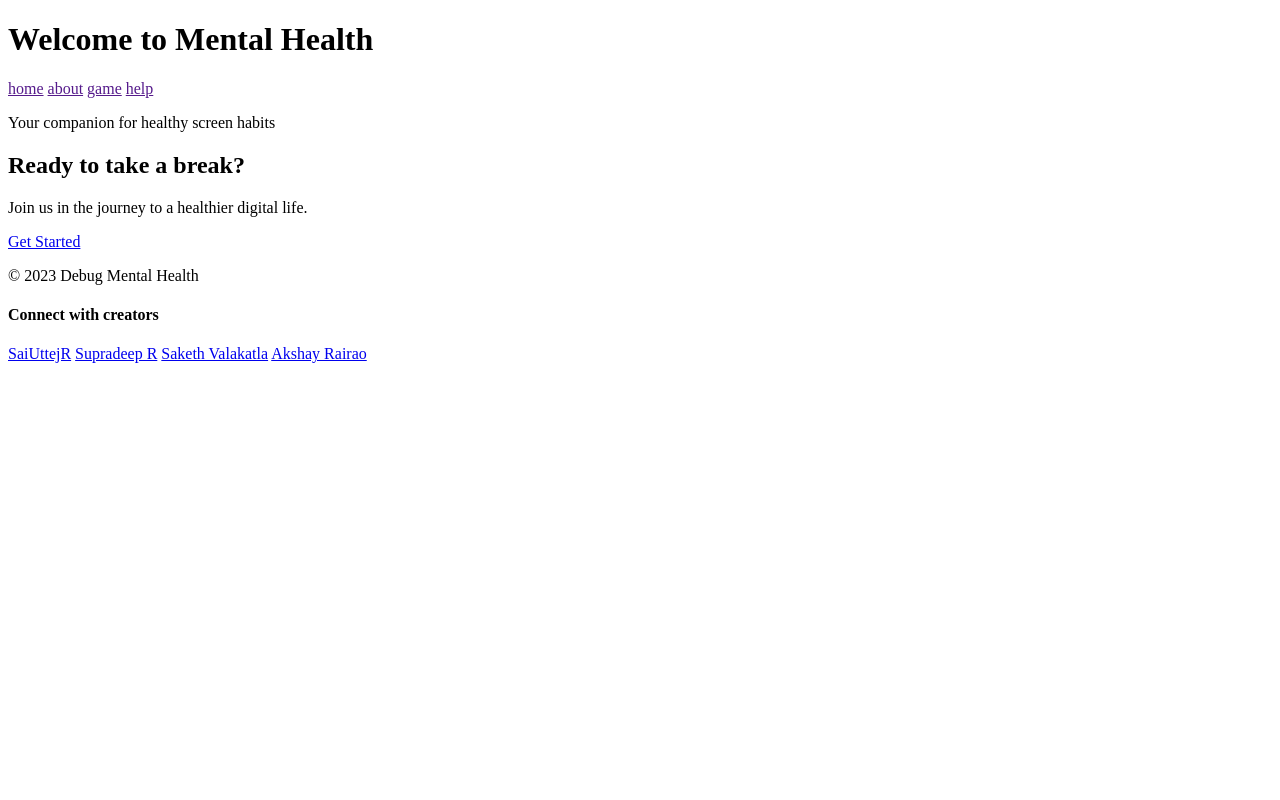
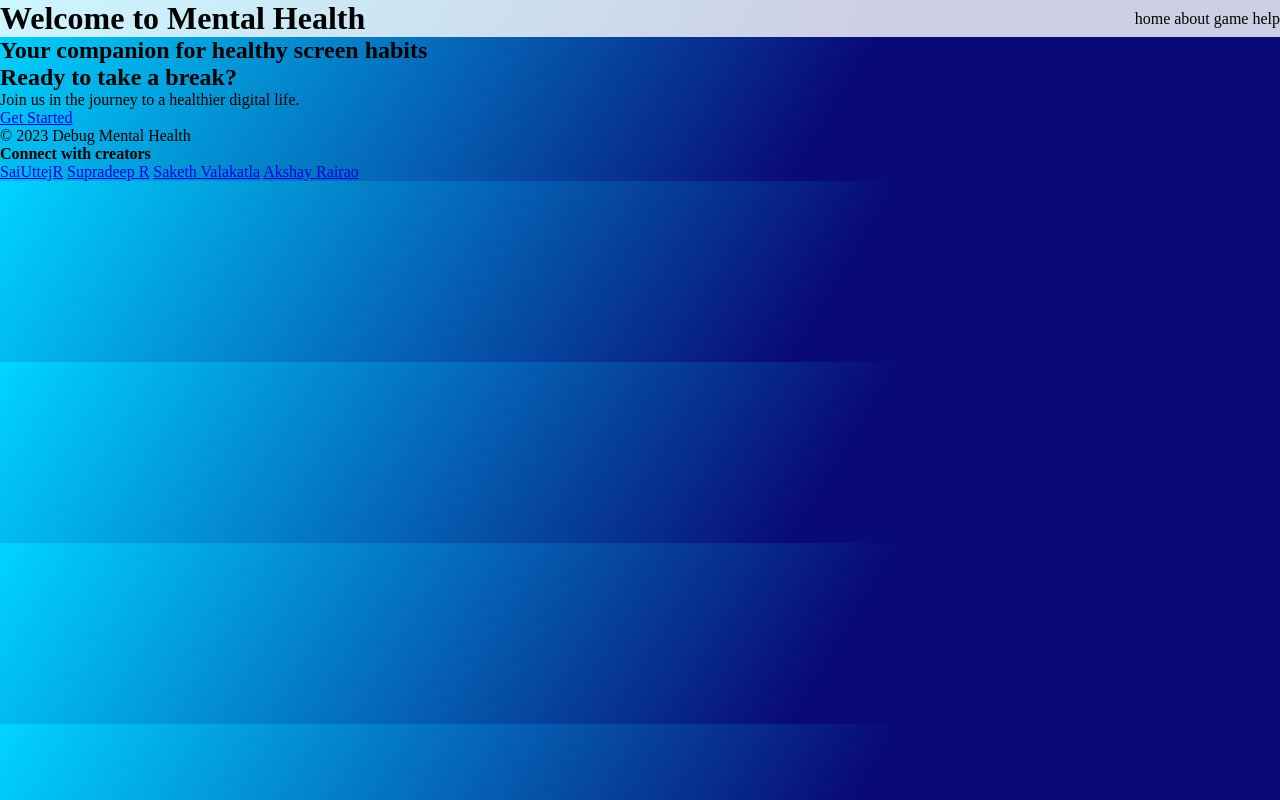
Before and after one commit to TheDebugCrew/codefury, a plain HTML site: page index.html in a window 1280 px wide. Drawn offline with Linux system fonts and the light colour scheme.

Commit message:
Style.css renamed

```diff
--- a/index.html
+++ b/index.html
@@ -4,7 +4,7 @@
     <meta charset="UTF-8">
     <meta name="viewport" content="width=device-width, initial-scale=1.0">
     <title>Debug Mental Health by The Debug Crew</title>
-    <link rel="stylesheet" href="css/styles.css">
+    <link rel="stylesheet" href="css/style.css">
     <script src="https://www.gstatic.com/firebasejs/9.0.2/firebase-app.js"></script>
 </head>
 <body>
@@ -17,11 +17,11 @@
           <a href="" id="ss">game</a>
           <a href="" id="ct">help</a>
         </nav>
-        <p>Your companion for healthy screen habits</p>
     </header>
     <main>
       <div>
         <section class="cta-section">
+            <h2>Your companion for healthy screen habits</h2>
             <h2>Ready to take a break?</h2>
             <div>
               <p>Join us in the journey to a healthier digital life.</p>
```
Also changed, not shown: about.html (added).
